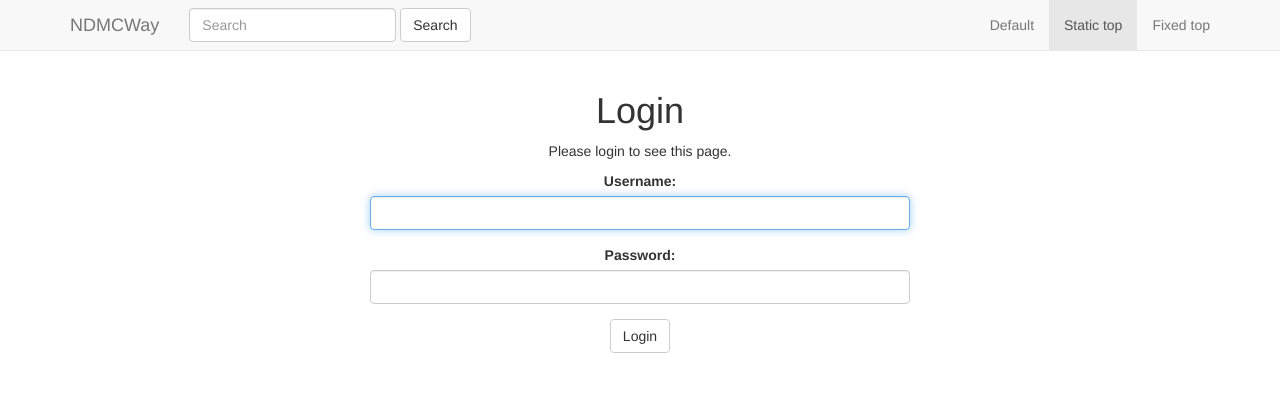
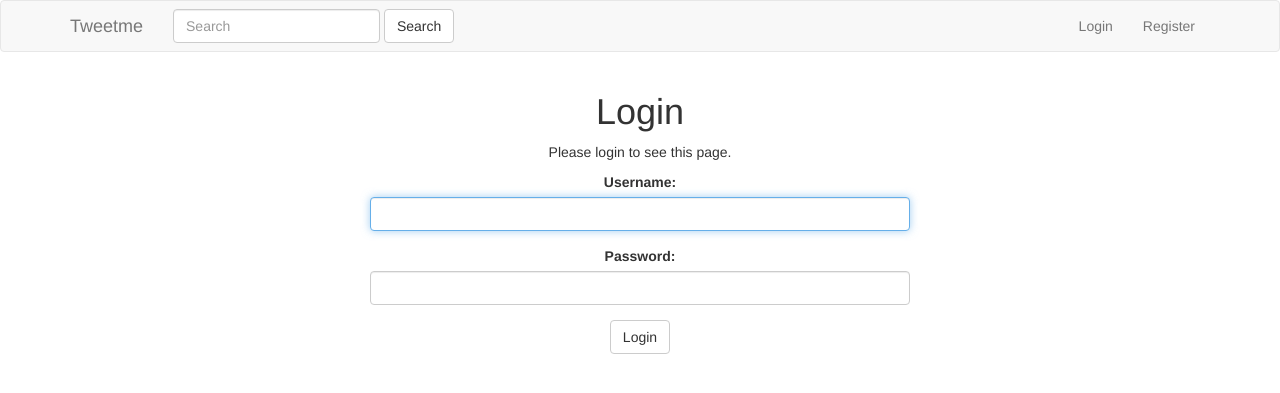
Before and after one commit to Sye9/tweet, a Django app: a page that uses templates/navbar.html in a window 1280 px wide. Shown: the top 393 px of the page. Run offline with Django 3.2, Linux system fonts and the light colour scheme; some libraries are stand-ins or nearby versions.

Commit message:
Clean up project nav

```diff
--- a/accounts/views.py
+++ b/accounts/views.py
@@ -9,6 +9,8 @@ from django.views.generic import DetailView
 from django.views import View
 
 from django.views.generic.edit import FormView
+
+from django.contrib.auth.mixins import LoginRequiredMixin
 
 from .models import UserProfile
 
@@ -32,7 +34,7 @@ class UserRegisterView(FormView):
         new_user.save()
         return super(UserRegisterView, self).form_valid(form)
 
-class UserDetailView(DetailView):
+class UserDetailView(LoginRequiredMixin, DetailView):
 	template_name = 'accounts/user_detail.html'
 	queryset = User.objects.all()
 
@@ -46,7 +48,7 @@ class UserDetailView(DetailView):
 		context['recommended'] = UserProfile.objects.recommended(self.request.user)
 		return context
 
-class UserFollowView(View):
+class UserFollowView(LoginRequiredMixin, View):
 	def get(self, request, username, *args, **kwargs):
 		toggle_user = get_object_or_404(User, username__iexact=username)
 		if request.user.is_authenticated():
--- a/hashtags/views.py
+++ b/hashtags/views.py
@@ -1,12 +1,14 @@
 from django.shortcuts import render
 
 from django.views import View
+
+from django.contrib.auth.mixins import LoginRequiredMixin
 
 from .models import HashTag
 
 # Create your views here.
 
-class HastTagView(View):
+class HastTagView(LoginRequiredMixin, View):
 	def get(self, request, hashtag, *args, **kwargs):
 		obj, created = HashTag.objects.get_or_create(tag=hashtag)
 		return render(request, 'hashtags/tag_view.html', {"obj": obj})
--- a/project/settings/base.py
+++ b/project/settings/base.py
@@ -57,8 +57,9 @@ MIDDLEWARE = [
 ]
 
 ROOT_URLCONF = 'project.urls'
-LOGIN_URL = "/login"
+LOGIN_URL = "/login/"
 LOGIN_REDIRECT_URL = "/"
+LOGOUT_REDIRECT_URL = LOGIN_REDIRECT_URL
 
 TEMPLATES = [
     {
--- a/project/settings/local.py
+++ b/project/settings/local.py
@@ -57,8 +57,9 @@ MIDDLEWARE = [
 ]
 
 ROOT_URLCONF = 'project.urls'
-LOGIN_URL = "/login"
+LOGIN_URL = "/login/"
 LOGIN_REDIRECT_URL = "/"
+LOGOUT_REDIRECT_URL = LOGIN_REDIRECT_URL
 
 TEMPLATES = [
     {
--- a/project/settings/production.py
+++ b/project/settings/production.py
@@ -57,8 +57,9 @@ MIDDLEWARE = [
 ]
 
 ROOT_URLCONF = 'project.urls'
-LOGIN_URL = "/login"
+LOGIN_URL = "/login/"
 LOGIN_REDIRECT_URL = "/"
+LOGOUT_REDIRECT_URL = LOGIN_REDIRECT_URL
 
 TEMPLATES = [
     {
--- a/templates/navbar.html
+++ b/templates/navbar.html
@@ -1,21 +1,36 @@
-<nav class="navbar navbar-default navbar-static-top">
+<nav class="navbar navbar-default">
   <div class="container">
+    <!-- Brand and toggle get grouped for better mobile display -->
     <div class="navbar-header">
-      <button type="button" class="navbar-toggle collapsed" data-toggle="collapse" data-target="#navbar" aria-expanded="false" aria-controls="navbar">
+      <button type="button" class="navbar-toggle collapsed" data-toggle="collapse" data-target="#bs-example-navbar-collapse-1" aria-expanded="false">
         <span class="sr-only">Toggle navigation</span>
         <span class="icon-bar"></span>
         <span class="icon-bar"></span>
         <span class="icon-bar"></span>
       </button>
-      <a class="navbar-brand" href="{% url 'home' %}">NDMCWay</a>
+      <a class="navbar-brand" href="{% url 'home' %}">Tweetme</a>
     </div>
-    {% include 'tweets/search_form.html' %}
-    <div id="navbar" class="navbar-collapse collapse">
+    {% include "tweets/search_form.html" %}
+    <!-- Collect the nav links, forms, and other content for toggling -->
+    <div class="collapse navbar-collapse" id="bs-example-navbar-collapse-1">
+      {% if request.user.is_authenticated %}
       <ul class="nav navbar-nav navbar-right">
-        <li><a href="../navbar/">Default</a></li>
-        <li class="active"><a href="./">Static top <span class="sr-only">(current)</span></a></li>
-        <li><a href="../navbar-fixed-top/">Fixed top</a></li>
+        <li class="dropdown">
+          <a href="#" class="dropdown-toggle" data-toggle="dropdown" role="button" aria-haspopup="true" aria-expanded="false">Account <span class="caret"></span></a>
+          <ul class="dropdown-menu">
+            <li><a href="{{ request.user.profile.get_absolute_url }}">Profile</a></li>
+            <li role="separator" class="divider"></li>
+            <li><a href="{% url 'logout' %}">Logout</a></li>
+          </ul>
+        </li>
       </ul>
-    </div><!--/.nav-collapse -->
-  </div>
+
+      {% else %}
+      <ul class="nav navbar-nav navbar-right">
+        <li><a href="{% url 'login' %}">Login</a></li>
+         <li><a href="{% url 'register' %}">Register</a></li>
+      </ul>
+      {% endif %}
+    </div><!-- /.navbar-collapse -->
+  </div><!-- /.container-fluid -->
 </nav>
--- a/tweets/views.py
+++ b/tweets/views.py
@@ -29,7 +29,7 @@ from .mixins import FormUserNeededMixin, UserOwnerMixin
 
 # Create your views here.
 
-class RetweetView(View):
+class RetweetView(LoginRequiredMixin, View):
 	def get(self, request, pk, *args, **kwargs):
 		tweet = get_object_or_404(Tweet, pk=pk)
 		if request.user.is_authenticated():
@@ -55,10 +55,10 @@ class TweetDeleteView(LoginRequiredMixin, DeleteView):
 	template_name = 'tweets/delete_confirm.html'
 
 
-class TweetDetailView(DetailView):
+class TweetDetailView(LoginRequiredMixin, DetailView):
 	queryset = Tweet.objects.all()
 
-class TweetListView(ListView):
+class TweetListView(LoginRequiredMixin, ListView):
 	def get_queryset(self, *args, **kwargs):
 		qs = Tweet.objects.all()
 		# print(self.request.GET)
```
Also changed, not shown: tweets/api/views.py (+8 -6 lines), db.sqlite3.
